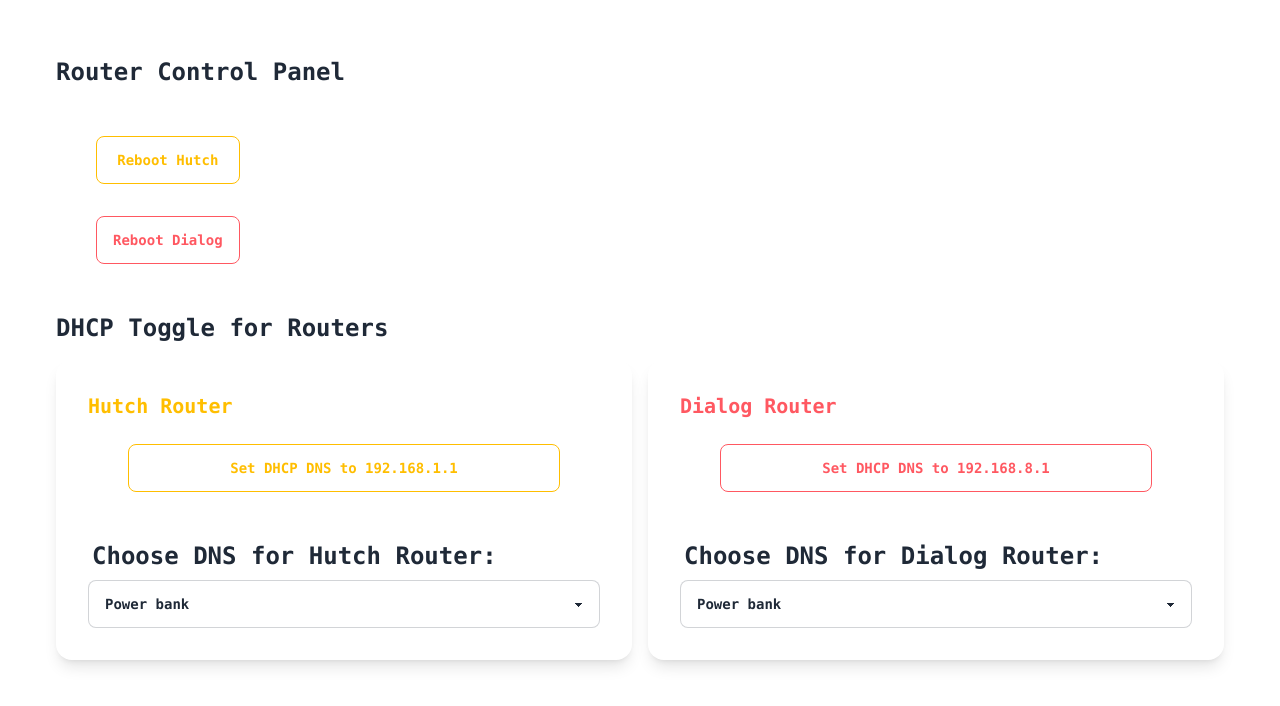
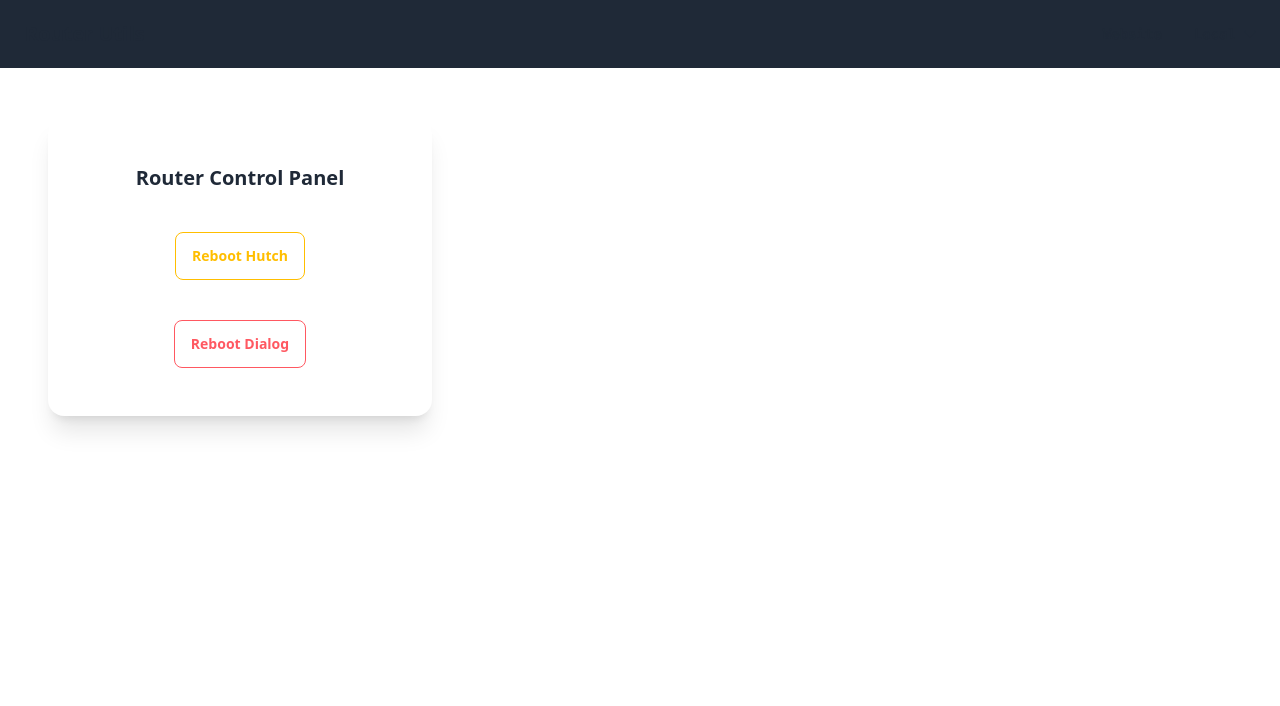
Before and after one commit to itscharukadeshan/router_utils, a React (Vite) app: page / in a window 1280 px wide. Shown: the top 706 px of the page. Built offline with nearby package versions, Linux system fonts and the light colour scheme.

Commit message:
feat✨: Update Ui

```diff
--- a/src/App.jsx
+++ b/src/App.jsx
@@ -2,59 +2,19 @@
 
 import "./index.css";
 import axios from "axios";
-import { useState } from "react";
+import NavBar from "./components/NavBar";
 
 function App() {
   const delay = (ms) => new Promise((resolve) => setTimeout(resolve, ms));
 
-  const [hutchDhcpDns, setHutchDhcpDns] = useState("192.168.1.1");
-  const [dialogDhcpDns, setDialogDhcpDns] = useState("192.168.8.1");
-
-  const handleDhcpToggle = async (routerIp, dhcpDns) => {
-    const data = `isTest=false&goformId=DHCP_SETTING&lanIp=${routerIp}&lanNetmask=255.255.255.0&lanDhcpType=SERVER&CSRFToken=78974&dhcpStart=${routerIp.slice(
-      0,
-      -1
-    )}100&dhcpEnd=${routerIp.slice(
-      0,
-      -1
-    )}200&dhcpDns=${dhcpDns}&dhcp2_Enabled=1&dhcp2_Dns=&dhcpLease=24&dhcp_reboot_flag=1`;
-    const url = `http://${routerIp}/goform/goform_set_cmd_process`;
-
-    try {
-      const response_01 = await axios.post(url, data, {
-        headers: {
-          "Content-Type": "application/x-www-form-urlencoded",
-        },
-      });
-      console.log(response_01.data);
-
-      await delay(10);
-
-      const response_02 = await axios.post(url, data, {
-        headers: {
-          "Content-Type": "application/x-www-form-urlencoded",
-        },
-      });
-      console.log(response_02.data);
-
-      alert(`DHCP settings updated for router ${routerIp}`);
-    } catch (error) {
-      console.error(
-        `Error updating DHCP settings for router ${routerIp}:`,
-        error
-      );
-      alert(`Error updating DHCP settings for router ${routerIp}`);
-    }
-  };
-
   const handleRebootRouter1 = async () => {
-    const data = `isTest=false&goformId=REBOOT_DEVICE`;
+    const data = `isTest=false&goformId=RESTORE_FACTORY_SETTINGS`;
     const url = "http://192.168.1.1/goform/goform_set_cmd_process";
 
     try {
       const response_01 = await axios.post(url, data, {
         headers: {
-          "Content-Type": "application/x-www-form-urlencoded",
+          "Content-Type": "application/x-www-form-urlencoded; charset=UTF-8",
         },
       });
 
@@ -104,9 +64,15 @@ function App() {
   };
 
   return (
-    <div className='text-2xl font-mono font-bold my-14 mx-14'>
-      <h1 className='my-8'>Router Control Panel</h1>
-      <div className='flex flex-col w-fit'>
+    <>
+      <NavBar />
+
+      <div className=' card w-96 bg-base-100 shadow-xl m-12'>
+        <div className='card-body'>
+          <h1 className=' card-title justify-center my-4'>
+            Router Control Panel
+          </h1>
+          <div className='card-actions justify-center'>
             <button
               className='btn btn-outline btn-warning my-4 mx-10'
               onClick={handleRebootRouter1}>
@@ -118,53 +84,9 @@ function App() {
               Reboot Dialog
             </button>
           </div>
-
-      <div className='container mx-fit my-8'>
-        <h1 className='text-2xl font-bold mb-4'>DHCP Toggle for Routers</h1>
-        <div className='grid grid-cols-1 md:grid-cols-2 gap-4'>
-          <div className='card shadow-lg'>
-            <div className='card-body'>
-              <h2 className='card-title text-warning'>Hutch Router</h2>
-              <button
-                className='btn btn-outline btn-warning my-4 mx-10'
-                onClick={() => handleDhcpToggle("192.168.1.1", hutchDhcpDns)}>
-                Set DHCP DNS to {hutchDhcpDns}
-              </button>
-              <div className='mt-4'>
-                <label className='label'>Choose DNS for Hutch Router:</label>
-                <select
-                  className='select select-bordered w-full'
-                  value={hutchDhcpDns}
-                  onChange={(e) => setHutchDhcpDns(e.target.value)}>
-                  <option value='192.168.1.1'>Power bank</option>
-                  <option value='192.168.1.175'>Current</option>
-                </select>
         </div>
       </div>
-          </div>
-          <div className='card shadow-lg'>
-            <div className='card-body'>
-              <h2 className='card-title text-error'>Dialog Router</h2>
-              <button
-                className='btn btn-outline btn-error my-4 mx-10'
-                onClick={() => handleDhcpToggle("192.168.8.1", dialogDhcpDns)}>
-                Set DHCP DNS to {dialogDhcpDns}
-              </button>
-              <div className='mt-4'>
-                <label className='label'>Choose DNS for Dialog Router:</label>
-                <select
-                  className='select select-bordered w-full'
-                  value={dialogDhcpDns}
-                  onChange={(e) => setDialogDhcpDns(e.target.value)}>
-                  <option value='192.168.8.1'>Power bank</option>
-                  <option value='192.168.8.198'>Current</option>
-                </select>
-              </div>
-            </div>
-          </div>
-        </div>
-      </div>
-    </div>
+    </>
   );
 }
 
--- /dev/null
+++ b/src/components/NavBar.jsx
@@ -0,0 +1,45 @@
+/** @format */
+
+function NavBar() {
+  return (
+    <div className='navbar bg-gray-800'>
+      <div className='flex-1'>
+        <a className='btn btn-ghost text-xl'>Router Utils</a>
+      </div>
+      <div className='flex-none'>
+        <ul className='menu menu-horizontal px-1'>
+          <li>
+            <a
+              className='font-mono font-extrabold'
+              href='https://router-utils.vercel.app/'>
+              Website
+            </a>
+          </li>
+          <li>
+            <details>
+              <summary className='font-mono font-extrabold'>Local</summary>
+              <ul className='p-2 bg-base-100 rounded-t-none'>
+                <li>
+                  <a
+                    className='font-mono font-extrabold'
+                    href='http://192.168.1.175:5000'>
+                    Hutch
+                  </a>
+                </li>
+                <li>
+                  <a
+                    className='font-mono font-extrabold'
+                    href='http://192.168.8.198:5000'>
+                    Dialog
+                  </a>
+                </li>
+              </ul>
+            </details>
+          </li>
+        </ul>
+      </div>
+    </div>
+  );
+}
+
+export default NavBar;
```
Lines whose indentation alone changed are shown as unchanged.
